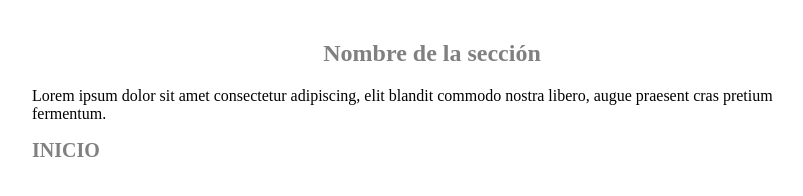
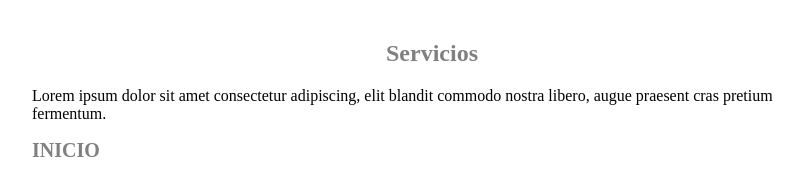
Before and after one commit to crisjimen/empresa, a plain HTML site: page servicios.html in a window 1280 px wide. Shown: the whole page, without its empty margins (208-1011 px from the left). Drawn offline with Linux system fonts and the light colour scheme.

Commit message:
Añadir seccion Servicios

```diff
--- a/section.html
+++ b/servicios.html
@@ -1,7 +1,7 @@
 <!DOCTYPE html>
 <html>
   <head>
-	<title>sección del sitio web</title>
+	<title>Servicios</title>
 	<meta charset="utf-8">
 
 	<style tupe="text/css">
@@ -13,7 +13,7 @@
 
   <body>
     <div id="contenido">
-   	 <h2>Nombre de la sección</h2>
+   	 <h2>Servicios</h2>
    	 <p>Lorem ipsum dolor sit amet consectetur adipiscing, elit blandit commodo nostra libero, augue praesent cras pretium fermentum.
    	 </p>
    	 <a href="index.html"><strong>INICIO</strong></a>
```
Also changed, not shown: index.html (+1 -1 lines).
